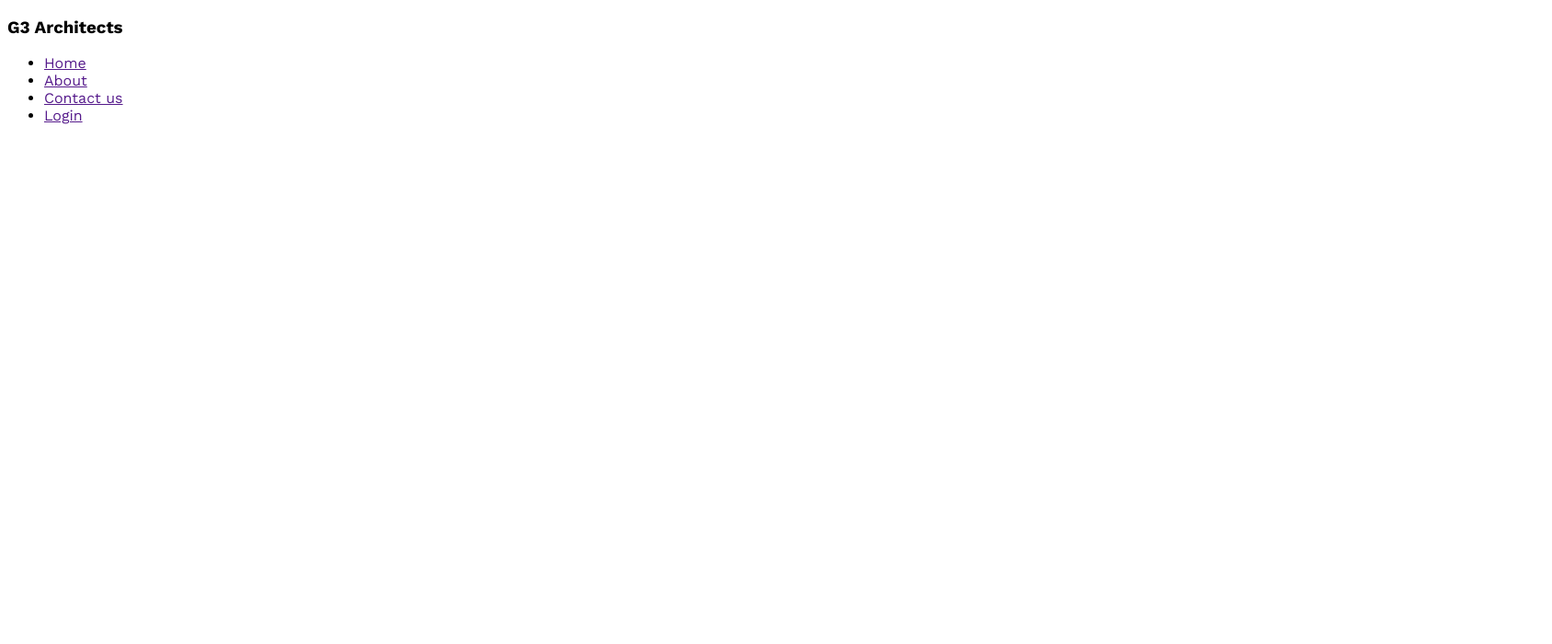
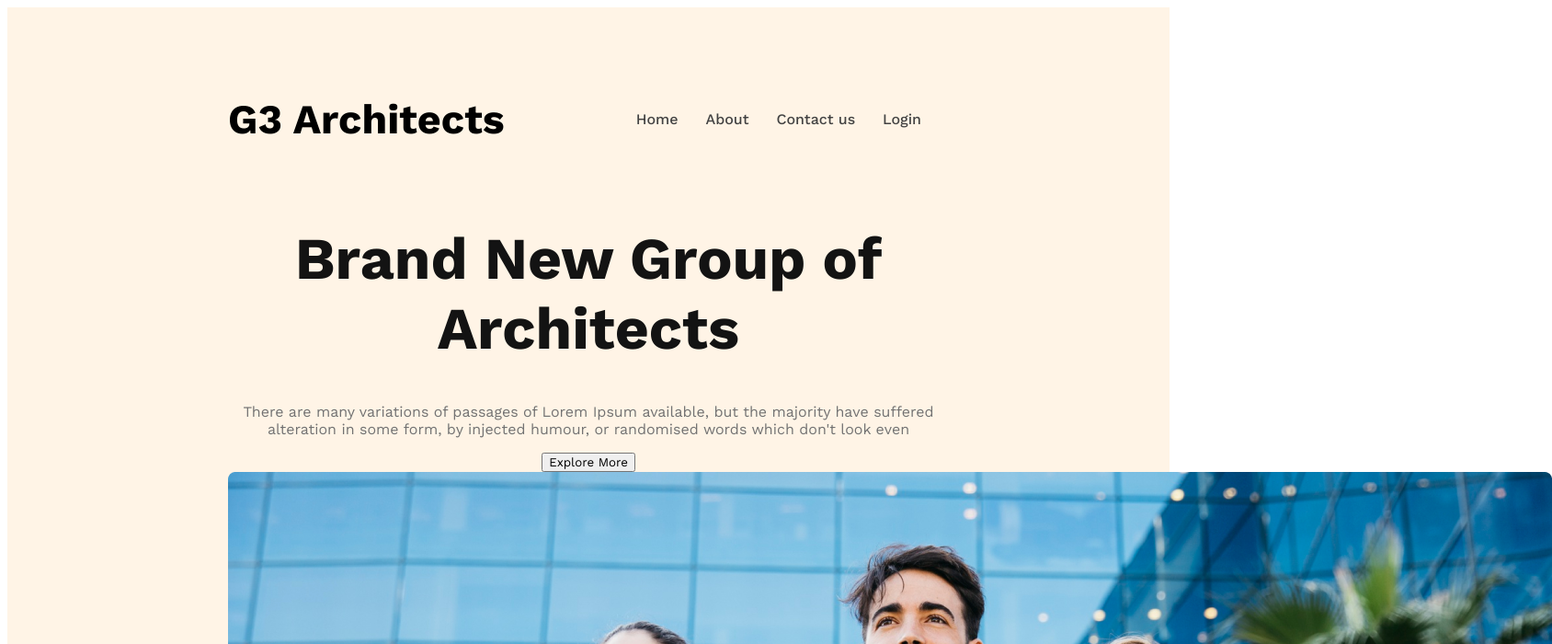
Before and after one commit to ashimsarkar1512/G3-Architects-website, a plain HTML site: page index.html in a window 1280 px wide. Shown: the top 700 px of the page at 92% size, 1688 px wide, since content can reach past the window. Drawn offline with nearby package versions, Linux system fonts and the light colour scheme.

Commit message:
banner contant added

```diff
--- a/index.html
+++ b/index.html
@@ -9,7 +9,7 @@
 <body>
             <header>
               <nav>
-                        <h3>G3 Architects</h3>
+                        <h3 class="nav-title">G3 Architects</h3>
                         <ul>
                                     <li><a href="">Home</a></li>
                                     <li><a href="">About</a></li>
@@ -17,6 +17,15 @@
                                     <li><a href="">Login</a></li>
                         </ul>
               </nav>
+              <div class="banner">
+                <div class="banner-contant">
+                  <h1 class="banner-title">Brand New Group of Architects </h1>
+                <p class="banner-description">There are many variations of passages of Lorem Ipsum available, but the majority have suffered alteration in some form, by injected humour, or randomised words which don't look even</p>
+
+                <button class="btn-primary">Explore More</button>
+                </div>
+                <img src="images/banner.png" alt="">
+              </div>
             </header>
             <main>
 
--- a/styles/Architect.css
+++ b/styles/Architect.css
@@ -4,3 +4,44 @@
   *{
             font-family: 'Work Sans', sans-serif;
   }
+
+  header{
+    background-color:rgba(255, 144, 14, 0.10);
+    padding: 50px 240px;
+  }
+  nav{
+    display: flex;
+    justify-content: space-between;
+    align-items: center;
+  }
+  .nav-title{
+    font-size: 2.8rem;
+    font-weight: 700px;
+  }
+  nav>ul{
+    display: flex;
+  }
+  nav li{
+    list-style: none;
+    margin-right: 30px;
+    font-weight: 500;
+    font-size: 1rem;
+  }
+  nav li a{
+    text-decoration: none;
+    color: #424242;
+
+  }
+  .banner-contant{
+    max-width: 800px;
+    text-align: center;
+    margin: 0 auto;
+  }
+  .banner-title{
+    font-size: 4rem;
+    font-weight: 700;
+    color: #131313;
+  }
+  .banner-description{
+    color: #727272;
+  }
```
